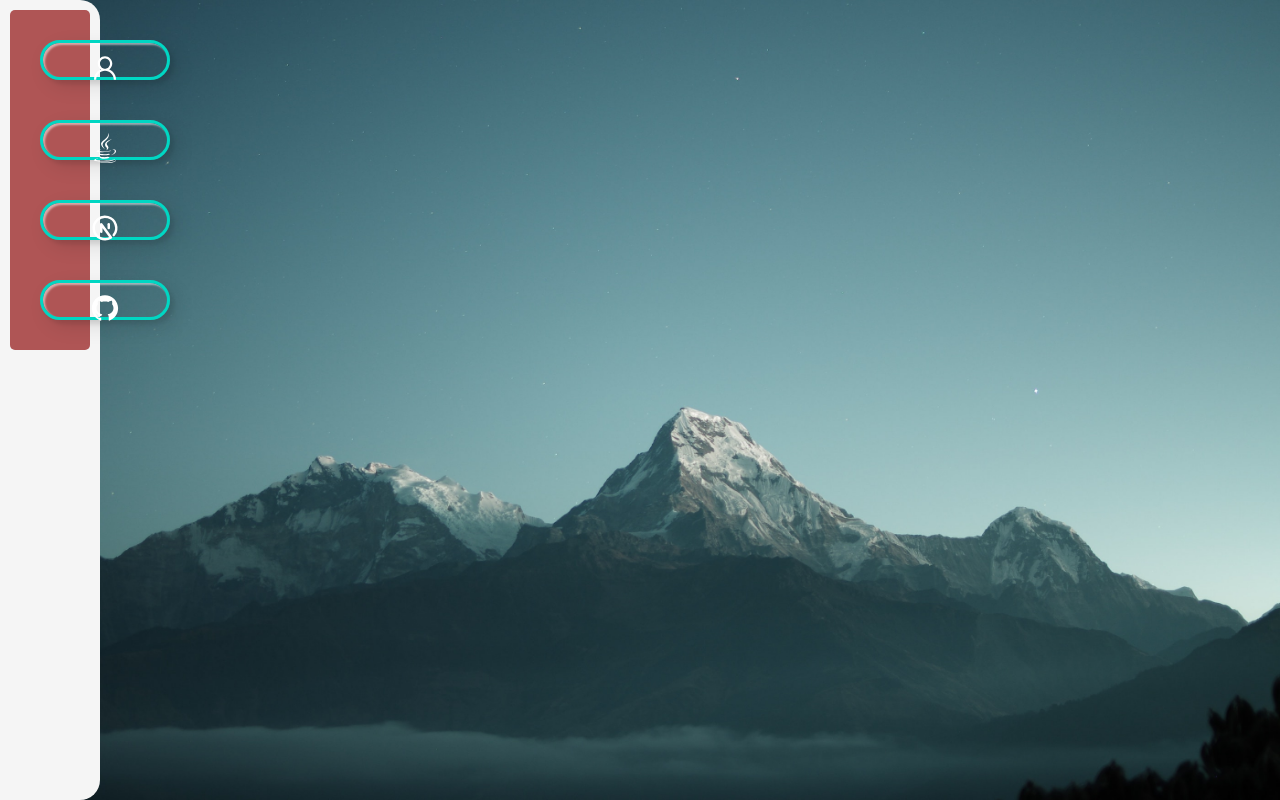
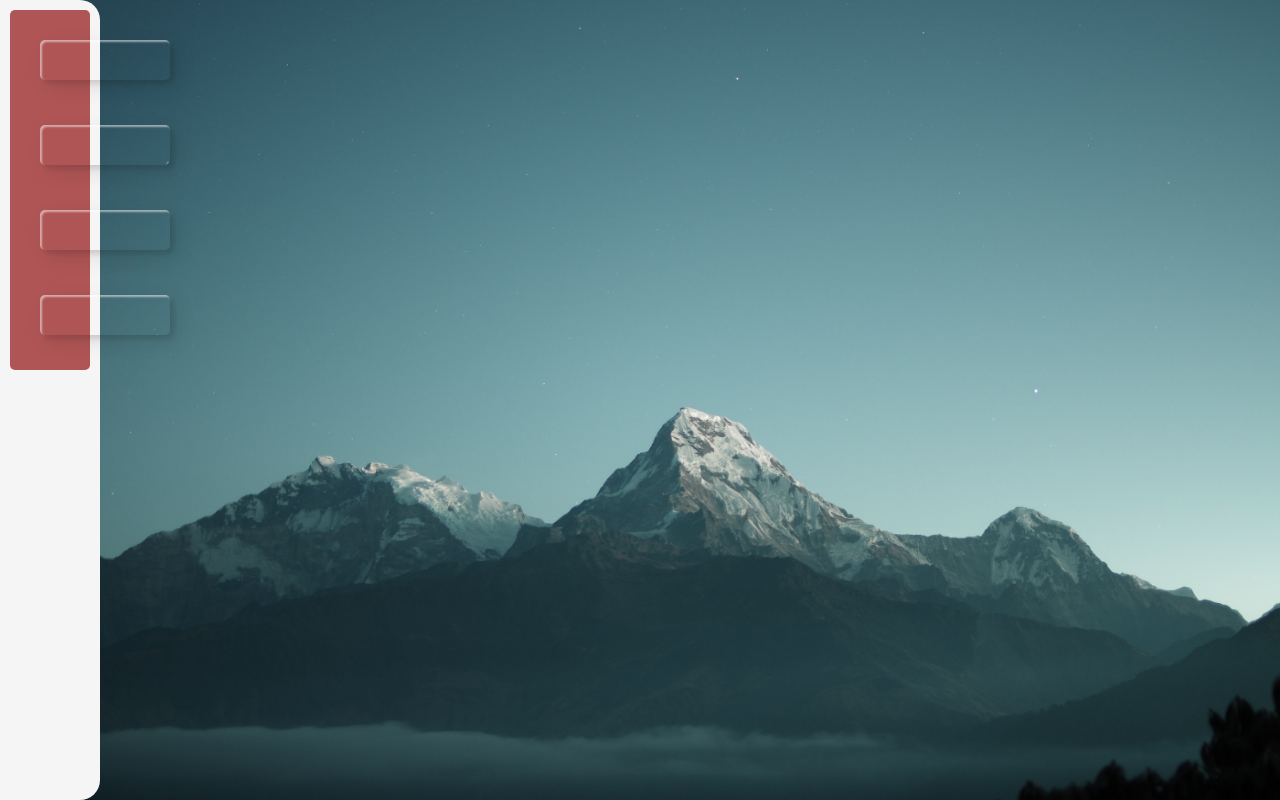
Before and after one commit to garriagus/my-nextJS-portfolio, a Next.js app: page / in a window 1280 px wide. Built offline with nearby package versions, Linux system fonts and the light colour scheme.

Commit message:
fixing bugs

```diff
--- a/src/components/Sidebar/Sidebar.tsx
+++ b/src/components/Sidebar/Sidebar.tsx
@@ -28,19 +28,19 @@ export default function Sidebar({ children }) {
             <div className={styles.container}>
                 <div className={styles.sidebar}>
                     <div onMouseEnter={() => { handleMouseEnter(0) }}>
-                        <Button id="one" className="button-1" icon="AiOutlineUser">
+                        <Button id="one" >
                         </Button>
                     </div>
                     <div onMouseEnter={() => { handleMouseEnter(1) }}>
-                        <Button id="two" className="button-1" icon="FaJava">
+                        <Button id="two" >
                         </Button>
                     </div>
                     <div onMouseEnter={() => { handleMouseEnter(2) }}>
-                        <Button id="tree" className="button-1" icon="TbBrandNextjs">
+                        <Button id="tree" >
                         </Button>
                     </div>
                     <div onMouseEnter={() => { handleMouseEnter(3) }}>
-                        <Button id="four" className="button-1" icon="AiFillGithub">
+                        <Button id="four" >
                         </Button>
                     </div>
                 </div>
```
